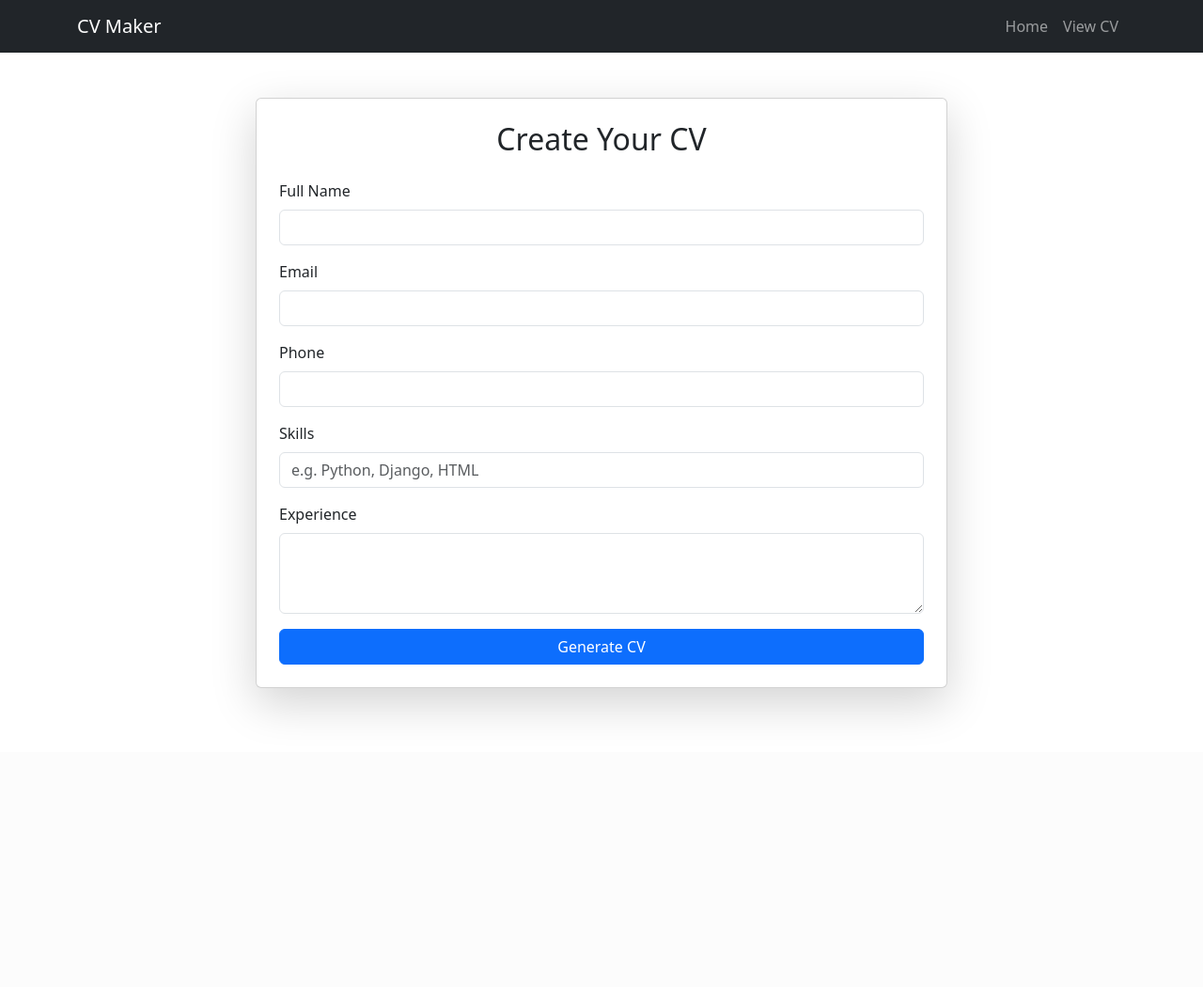
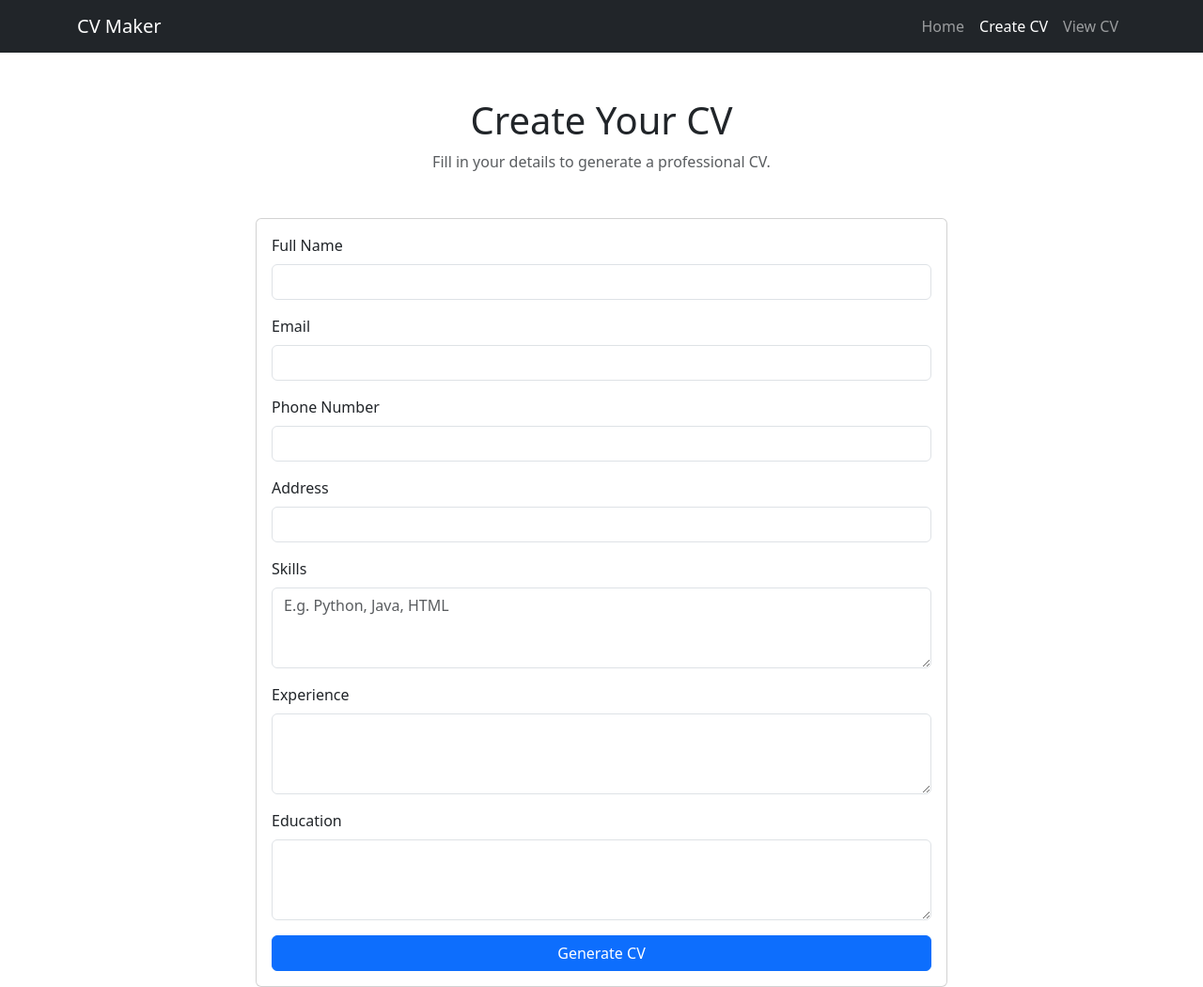
Before and after one commit to zimcsegub/cv_maker, a Django app: page /create-cv/ in a window 1280 px wide. Shown: the whole page at 94% size. Before the commit the page ends 757 px from the top, so only its background shows below. Run offline with Django 4.2, Linux system fonts and the light colour scheme; the visitor is signed in with stand-in values (Sample User, id 1).

Commit message:
view file update

```diff
--- a/cv_app/templates/cv_app/create_cv.html
+++ b/cv_app/templates/cv_app/create_cv.html
@@ -1,9 +1,10 @@
+{% load static %}
 <!DOCTYPE html>
 <html lang="en">
 <head>
     <meta charset="UTF-8">
     <meta name="viewport" content="width=device-width, initial-scale=1">
-    <title>Create CV</title>
+    <title>Create CV - CV Maker</title>
     <link href="https://cdn.jsdelivr.net/npm/bootstrap@5.3.0/dist/css/bootstrap.min.css" rel="stylesheet">
 </head>
 <body>
@@ -17,49 +18,62 @@
             </button>
             <div class="collapse navbar-collapse" id="navbarNav">
                 <ul class="navbar-nav ms-auto">
-                    <li class="nav-item">
-                        <a class="nav-link" href="{% url 'home' %}">Home</a>
-                    </li>
-                    <li class="nav-item">
-                        <a class="nav-link" href="{% url 'view_cv' %}">View CV</a>
-                    </li>
+                    <li class="nav-item"><a class="nav-link" href="{% url 'home' %}">Home</a></li>
+                    <li class="nav-item"><a class="nav-link active" href="{% url 'create_cv' %}">Create CV</a></li>
+                    <li class="nav-item"><a class="nav-link" href="{% url 'view_cv' %}">View CV</a></li>
                 </ul>
             </div>
         </div>
     </nav>
 
-    <!-- CV Creation Form -->
-    <div class="container mt-5">
+    <!-- Hero Section -->
+    <div class="container text-center my-5">
+        <h1>Create Your CV</h1>
+        <p class="text-muted">Fill in your details to generate a professional CV.</p>
+    </div>
+
+    <!-- CV Form -->
+    <div class="container">
         <div class="row justify-content-center">
             <div class="col-md-8">
-                <div class="card shadow-lg p-4">
-                    <h2 class="text-center mb-4">Create Your CV</h2>
+                <div class="card">
+                    <div class="card-body">
                         <form method="POST">
                             {% csrf_token %}
 
                             <div class="mb-3">
-                            <label for="name" class="form-label">Full Name</label>
-                            <input type="text" class="form-control" id="name" name="name" required>
+                                <label class="form-label">Full Name</label>
+                                <input type="text" name="name" class="form-control" required>
                             </div>
 
                             <div class="mb-3">
-                            <label for="email" class="form-label">Email</label>
-                            <input type="email" class="form-control" id="email" name="email" required>
+                                <label class="form-label">Email</label>
+                                <input type="email" name="email" class="form-control" required>
                             </div>
 
                             <div class="mb-3">
-                            <label for="phone" class="form-label">Phone</label>
-                            <input type="text" class="form-control" id="phone" name="phone" required>
+                                <label class="form-label">Phone Number</label>
+                                <input type="text" name="phone" class="form-control" required>
                             </div>
 
                             <div class="mb-3">
-                            <label for="skills" class="form-label">Skills</label>
-                            <input type="text" class="form-control" id="skills" name="skills" placeholder="e.g. Python, Django, HTML">
+                                <label class="form-label">Address</label>
+                                <input type="text" name="address" class="form-control" required>
                             </div>
 
                             <div class="mb-3">
-                            <label for="experience" class="form-label">Experience</label>
-                            <textarea class="form-control" id="experience" name="experience" rows="3"></textarea>
+                                <label class="form-label">Skills</label>
+                                <textarea name="skills" class="form-control" rows="3" placeholder="E.g. Python, Java, HTML"></textarea>
+                            </div>
+
+                            <div class="mb-3">
+                                <label class="form-label">Experience</label>
+                                <textarea name="experience" class="form-control" rows="3"></textarea>
+                            </div>
+
+                            <div class="mb-3">
+                                <label class="form-label">Education</label>
+                                <textarea name="education" class="form-control" rows="3"></textarea>
                             </div>
 
                             <button type="submit" class="btn btn-primary w-100">Generate CV</button>
@@ -68,8 +82,8 @@
                 </div>
             </div>
         </div>
+    </div>
 
-    <!-- Bootstrap JS -->
     <script src="https://cdn.jsdelivr.net/npm/bootstrap@5.3.0/dist/js/bootstrap.bundle.min.js"></script>
 </body>
 </html>
```
Also changed, not shown: cv_app/templates/cv_app/view_cv.html (+27 -27 lines). Lines whose indentation alone changed are shown as unchanged.
